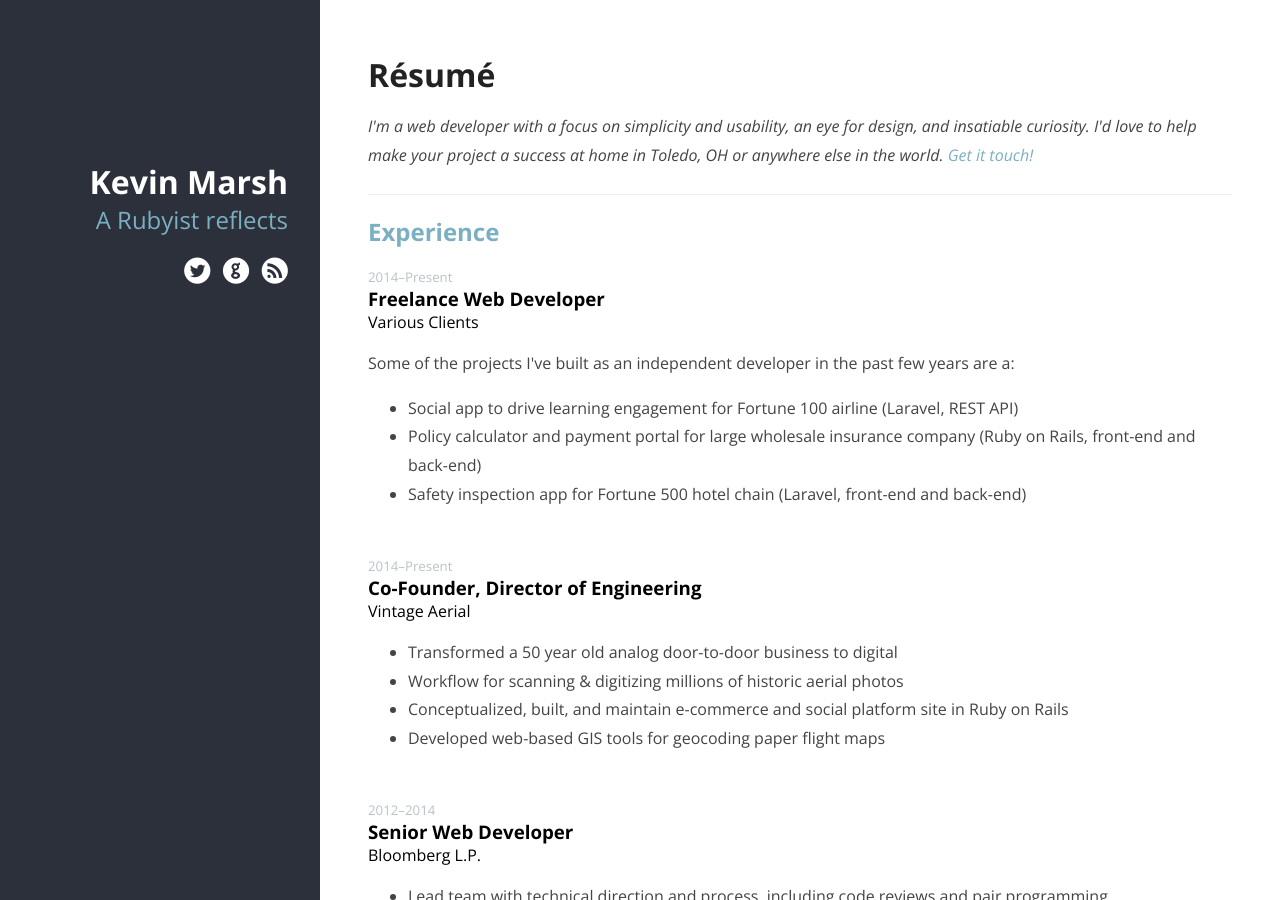
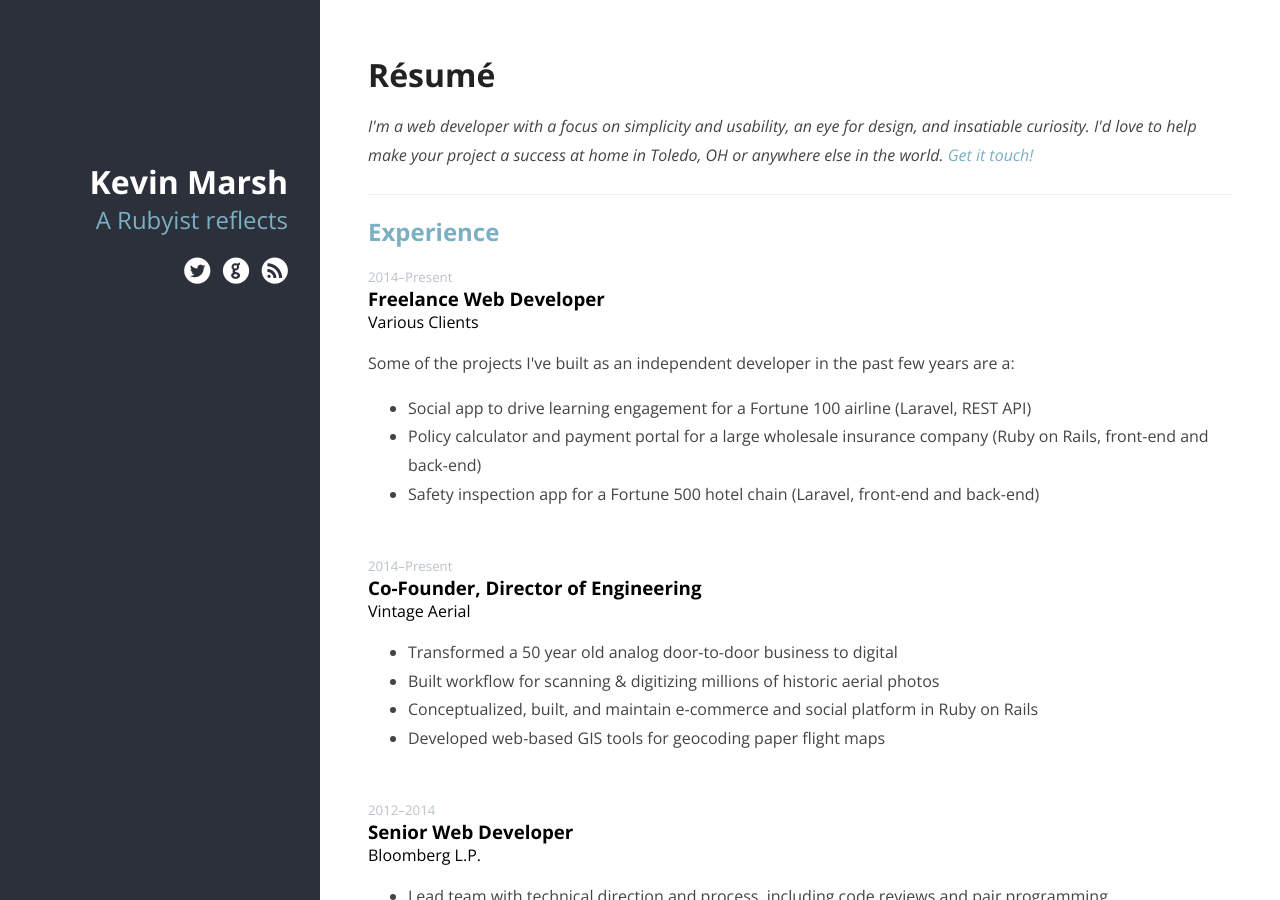
Before and after one commit to willcodeforfoo/kevinmarsh.com, a Jekyll site: the page built from resume.html, in a window 1280 px wide and 900 px high. Built offline with Jekyll 4.4.1, drawn with Linux system fonts in a browser that asks for light colours; some web fonts are replaced.

Commit message:
More wordsmithing

```diff
--- a/resume.html
+++ b/resume.html
@@ -21,9 +21,9 @@ title: Résumé
     <h4>Various Clients</h4>
     <p>Some of the projects I've built as an independent developer in the past few years are a:</p>
     <ul>
-      <li>Social app to drive learning engagement for Fortune 100 airline (Laravel, REST API)</li>
-      <li>Policy calculator and payment portal for large wholesale insurance company (Ruby on Rails, front-end and back-end)</li>
-      <li>Safety inspection app for Fortune 500 hotel chain (Laravel, front-end and back-end)</li>
+      <li>Social app to drive learning engagement for a Fortune 100 airline (Laravel, REST API)</li>
+      <li>Policy calculator and payment portal for a large wholesale insurance company (Ruby on Rails, front-end and back-end)</li>
+      <li>Safety inspection app for a Fortune 500 hotel chain (Laravel, front-end and back-end)</li>
     </ul>
   </div>
 
@@ -33,8 +33,8 @@ title: Résumé
     <h4>Vintage Aerial</h4>
     <ul>
       <li>Transformed a 50 year old analog door-to-door business to digital</li>
-      <li>Workflow for scanning &amp; digitizing millions of historic aerial photos</li>
-      <li>Conceptualized, built, and maintain e-commerce and social platform site in Ruby on Rails</li>
+      <li>Built workflow for scanning &amp; digitizing millions of historic aerial photos</li>
+      <li>Conceptualized, built, and maintain e-commerce and social platform in Ruby on Rails</li>
       <li>Developed web-based GIS tools for geocoding paper flight maps</li>
     </ul>
   </div>
@@ -50,13 +50,12 @@ title: Résumé
     </ul>
   </div>
 
-
   <div class="engagement">
     <h5>2010&ndash;2012</h5>
     <h3>Senior Developer, Partner</h3>
     <h4>&lt;form&gt; &amp;&amp; f(x)</h4>
     <ul>
-      <li>Develop & design e-commerce solutions for imaging- &amp; print-related products
+      <li>Develop &amp; design e-commerce solutions for imaging- &amp; print-related products
       <li>Lead team of Rails developers with Agile methodologies</li>
       <li>Solution development and proposal writing</li>
     </ul>
```
